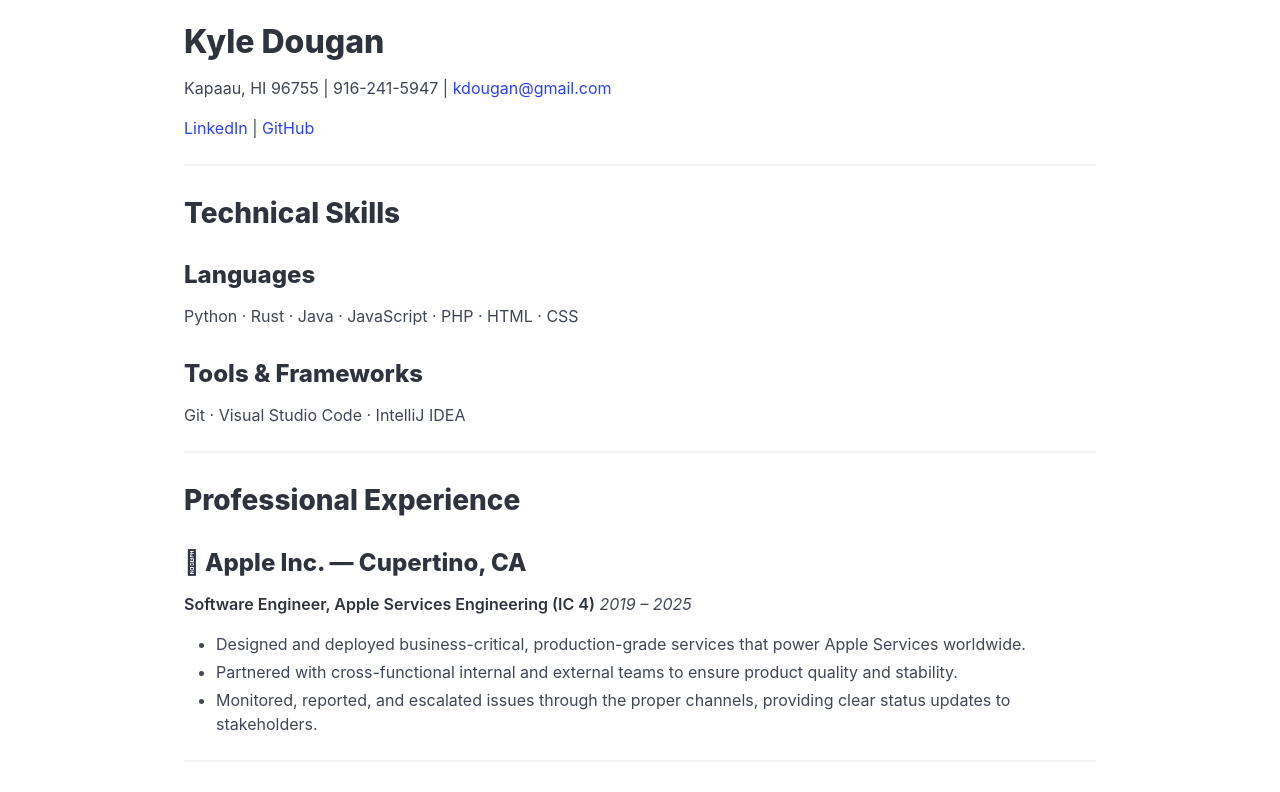
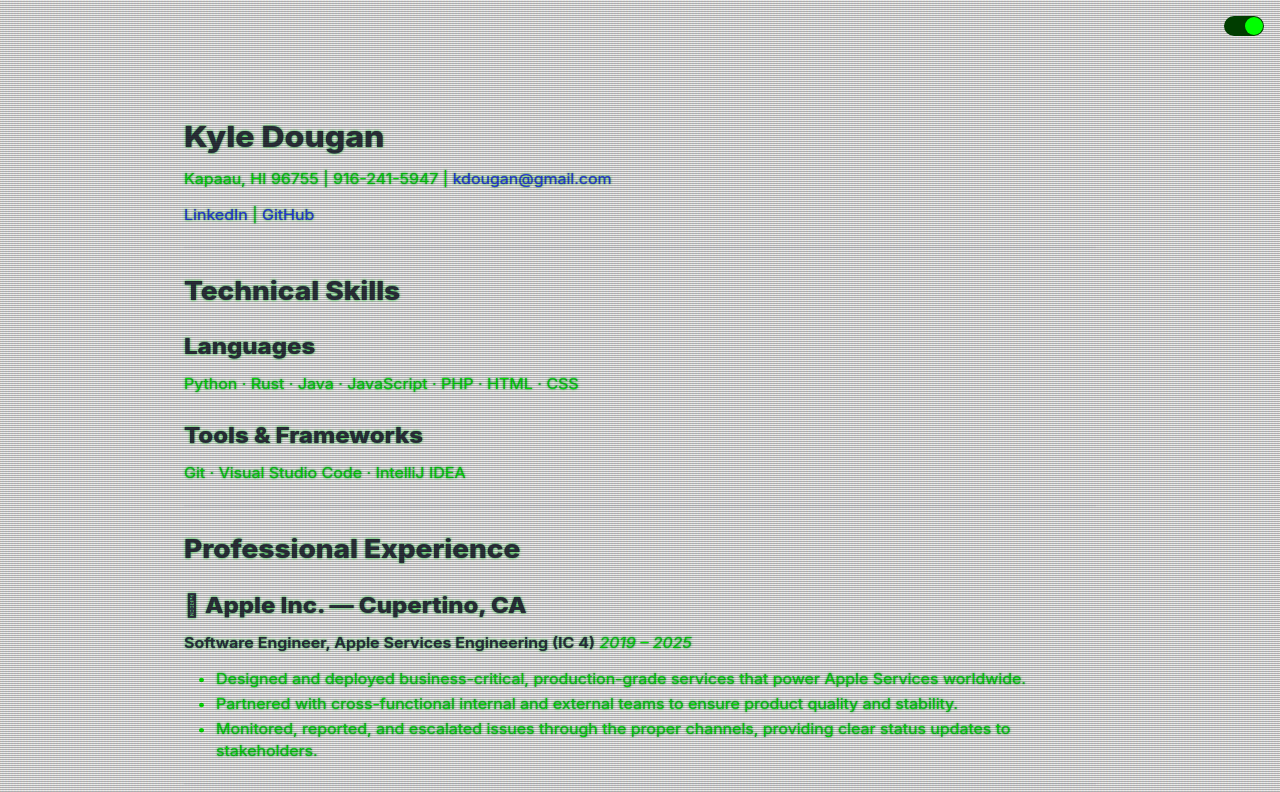
Before and after one commit to f0ursqu4r3/resume, a Vue app: page / in a window 1280 px wide. Shown: the top 792 px of the page. Built offline with nearby package versions, Linux system fonts and the light colour scheme.

Commit message:
feat: add toggle switch for visual effects in resume display
- Introduced a toggle switch to enable or disable visual effects on the resume content.
- Implemented flickering effect and styling for the toggle switch.
- Updated the template structure to accommodate the new feature.

```diff
--- a/src/App.vue
+++ b/src/App.vue
@@ -1,15 +1,334 @@
 <script setup lang="ts">
 import { marked } from 'marked'
-import { computed } from 'vue'
+import { computed, ref } from 'vue'
 import 'bulma/css/bulma.css'
 
 import resume from '@/assets/resume.md?raw'
 
+const effectsEnabled = ref(true)
 const compiledMarkdown = computed(() => marked.parse(resume))
 </script>
 
 <template>
   <div class="resume container is-max-desktop p-5">
-    <div class="content" v-html="compiledMarkdown" />
+    <div class="toggle-container">
+      <div
+        class="toggle-switch is-position-fixed is-flex is-justify-content-end is-align-items-center"
+      >
+        <input
+          type="checkbox"
+          v-model="effectsEnabled"
+          class="toggle-switch-input"
+          id="effectsEnabled"
+        />
+        <label class="slider" for="effectsEnabled"></label>
+      </div>
+      <div
+        class="content"
+        :class="{ 'content-flicker': effectsEnabled }"
+        v-html="compiledMarkdown"
+      />
+    </div>
   </div>
+  <div class="effects is-absolute w-100 h-100" v-if="effectsEnabled"></div>
 </template>
+
+<style>
+.toggle-switch {
+  width: 100%;
+  z-index: 100;
+  top: 1rem;
+  right: 1rem;
+}
+.toggle-switch-input {
+  display: none;
+}
+
+.slider {
+  height: 1.25rem;
+  width: 2.5rem;
+  border-radius: 1.25rem;
+  background-color: #003d00;
+  position: relative;
+  cursor: pointer;
+  transition: 0.4s;
+}
+
+.slider::before {
+  content: '';
+  position: absolute;
+  top: 0.0625rem;
+  left: 0.0625rem;
+  width: 1.125rem;
+  height: 1.125rem;
+  border-radius: 50%;
+  background-color: #00ff00;
+  transition: 0.4s;
+  z-index: 2;
+}
+
+.slider::after {
+  content: '';
+  position: absolute;
+  top: 0.0625rem;
+  left: 0.0625rem;
+  width: 1.125rem;
+  height: 1.125rem;
+  border-radius: 50%;
+  transition: 0.4s;
+  box-shadow: inset 0 0 5px rgba(0, 0, 0, 0.5);
+  z-index: 1;
+}
+
+.toggle-switch-input:checked + .slider {
+  background-color: #003d00;
+}
+
+/* unchecked */
+.toggle-switch-input:not(:checked) + .slider::before {
+  background-color: #000000;
+}
+
+.toggle-switch-input:checked + .slider::before {
+  transform: translateX(1.25rem);
+}
+
+.toggle-switch-input:checked + .slider::after {
+  transform: translateX(1.25rem);
+}
+
+/* scanlines */
+@keyframes flicker {
+  0% {
+    opacity: 0.27861;
+  }
+  5% {
+    opacity: 0.34769;
+  }
+  10% {
+    opacity: 0.23604;
+  }
+  15% {
+    opacity: 0.90626;
+  }
+  20% {
+    opacity: 0.18128;
+  }
+  25% {
+    opacity: 0.83891;
+  }
+  30% {
+    opacity: 0.65583;
+  }
+  35% {
+    opacity: 0.67807;
+  }
+  40% {
+    opacity: 0.26559;
+  }
+  45% {
+    opacity: 0.84693;
+  }
+  50% {
+    opacity: 0.96019;
+  }
+  55% {
+    opacity: 0.08594;
+  }
+  60% {
+    opacity: 0.20313;
+  }
+  65% {
+    opacity: 0.71988;
+  }
+  70% {
+    opacity: 0.53455;
+  }
+  75% {
+    opacity: 0.37288;
+  }
+  80% {
+    opacity: 0.71428;
+  }
+  85% {
+    opacity: 0.70419;
+  }
+  90% {
+    opacity: 0.7003;
+  }
+  95% {
+    opacity: 0.36108;
+  }
+  100% {
+    opacity: 0.24387;
+  }
+}
+
+.effects::before {
+  content: ' ';
+  display: block;
+  position: absolute;
+  top: 0;
+  left: 0;
+  bottom: 0;
+  right: 0;
+  background:
+    linear-gradient(rgba(18, 16, 16, 0) 50%, rgba(0, 0, 0, 0.25) 50%),
+    linear-gradient(90deg, rgba(255, 0, 0, 0.06), rgba(0, 255, 0, 0.02), rgba(0, 0, 255, 0.06));
+  z-index: 2;
+  background-size:
+    100% 2px,
+    3px 100%;
+  pointer-events: none;
+}
+.effects::after {
+  content: ' ';
+  display: block;
+  position: absolute;
+  top: 0;
+  left: 0;
+  bottom: 0;
+  right: 0;
+  background: rgba(18, 16, 16, 0.1);
+  opacity: 0;
+  z-index: 2;
+  pointer-events: none;
+  animation: flicker 0.15s infinite;
+}
+
+.content-flicker {
+  color: #00ff00;
+  text-shadow: 0 0 10px #00ff00;
+  transform: scale(1, 0.9);
+  animation: textShadow 1.6s infinite;
+}
+
+@keyframes textShadow {
+  0% {
+    text-shadow:
+      0.4389924193300864px 0 1px rgba(0, 30, 255, 0.5),
+      -0.4389924193300864px 0 1px rgba(255, 0, 80, 0.3),
+      0 0 3px;
+  }
+  5% {
+    text-shadow:
+      2.7928974010788217px 0 1px rgba(0, 30, 255, 0.5),
+      -2.7928974010788217px 0 1px rgba(255, 0, 80, 0.3),
+      0 0 3px;
+  }
+  10% {
+    text-shadow:
+      0.02956275843481219px 0 1px rgba(0, 30, 255, 0.5),
+      -0.02956275843481219px 0 1px rgba(255, 0, 80, 0.3),
+      0 0 3px;
+  }
+  15% {
+    text-shadow:
+      0.40218538552878136px 0 1px rgba(0, 30, 255, 0.5),
+      -0.40218538552878136px 0 1px rgba(255, 0, 80, 0.3),
+      0 0 3px;
+  }
+  20% {
+    text-shadow:
+      3.4794037899852017px 0 1px rgba(0, 30, 255, 0.5),
+      -3.4794037899852017px 0 1px rgba(255, 0, 80, 0.3),
+      0 0 3px;
+  }
+  25% {
+    text-shadow:
+      1.6125630401149584px 0 1px rgba(0, 30, 255, 0.5),
+      -1.6125630401149584px 0 1px rgba(255, 0, 80, 0.3),
+      0 0 3px;
+  }
+  30% {
+    text-shadow:
+      0.7015590085143956px 0 1px rgba(0, 30, 255, 0.5),
+      -0.7015590085143956px 0 1px rgba(255, 0, 80, 0.3),
+      0 0 3px;
+  }
+  35% {
+    text-shadow:
+      3.896914047650351px 0 1px rgba(0, 30, 255, 0.5),
+      -3.896914047650351px 0 1px rgba(255, 0, 80, 0.3),
+      0 0 3px;
+  }
+  40% {
+    text-shadow:
+      3.870905614848819px 0 1px rgba(0, 30, 255, 0.5),
+      -3.870905614848819px 0 1px rgba(255, 0, 80, 0.3),
+      0 0 3px;
+  }
+  45% {
+    text-shadow:
+      2.231056963361899px 0 1px rgba(0, 30, 255, 0.5),
+      -2.231056963361899px 0 1px rgba(255, 0, 80, 0.3),
+      0 0 3px;
+  }
+  50% {
+    text-shadow:
+      0.08084290417898504px 0 1px rgba(0, 30, 255, 0.5),
+      -0.08084290417898504px 0 1px rgba(255, 0, 80, 0.3),
+      0 0 3px;
+  }
+  55% {
+    text-shadow:
+      2.3758461067427543px 0 1px rgba(0, 30, 255, 0.5),
+      -2.3758461067427543px 0 1px rgba(255, 0, 80, 0.3),
+      0 0 3px;
+  }
+  60% {
+    text-shadow:
+      2.202193051050636px 0 1px rgba(0, 30, 255, 0.5),
+      -2.202193051050636px 0 1px rgba(255, 0, 80, 0.3),
+      0 0 3px;
+  }
+  65% {
+    text-shadow:
+      2.8638780614874975px 0 1px rgba(0, 30, 255, 0.5),
+      -2.8638780614874975px 0 1px rgba(255, 0, 80, 0.3),
+      0 0 3px;
+  }
+  70% {
+    text-shadow:
+      0.48874025155497314px 0 1px rgba(0, 30, 255, 0.5),
+      -0.48874025155497314px 0 1px rgba(255, 0, 80, 0.3),
+      0 0 3px;
+  }
+  75% {
+    text-shadow:
+      1.8948491305757957px 0 1px rgba(0, 30, 255, 0.5),
+      -1.8948491305757957px 0 1px rgba(255, 0, 80, 0.3),
+      0 0 3px;
+  }
+  80% {
+    text-shadow:
+      0.0833037308038857px 0 1px rgba(0, 30, 255, 0.5),
+      -0.0833037308038857px 0 1px rgba(255, 0, 80, 0.3),
+      0 0 3px;
+  }
+  85% {
+    text-shadow:
+      0.09769827255241735px 0 1px rgba(0, 30, 255, 0.5),
+      -0.09769827255241735px 0 1px rgba(255, 0, 80, 0.3),
+      0 0 3px;
+  }
+  90% {
+    text-shadow:
+      3.443339761481782px 0 1px rgba(0, 30, 255, 0.5),
+      -3.443339761481782px 0 1px rgba(255, 0, 80, 0.3),
+      0 0 3px;
+  }
+  95% {
+    text-shadow:
+      2.1841838852799786px 0 1px rgba(0, 30, 255, 0.5),
+      -2.1841838852799786px 0 1px rgba(255, 0, 80, 0.3),
+      0 0 3px;
+  }
+  100% {
+    text-shadow:
+      2.6208764473832513px 0 1px rgba(0, 30, 255, 0.5),
+      -2.6208764473832513px 0 1px rgba(255, 0, 80, 0.3),
+      0 0 3px;
+  }
+}
+</style>
```
